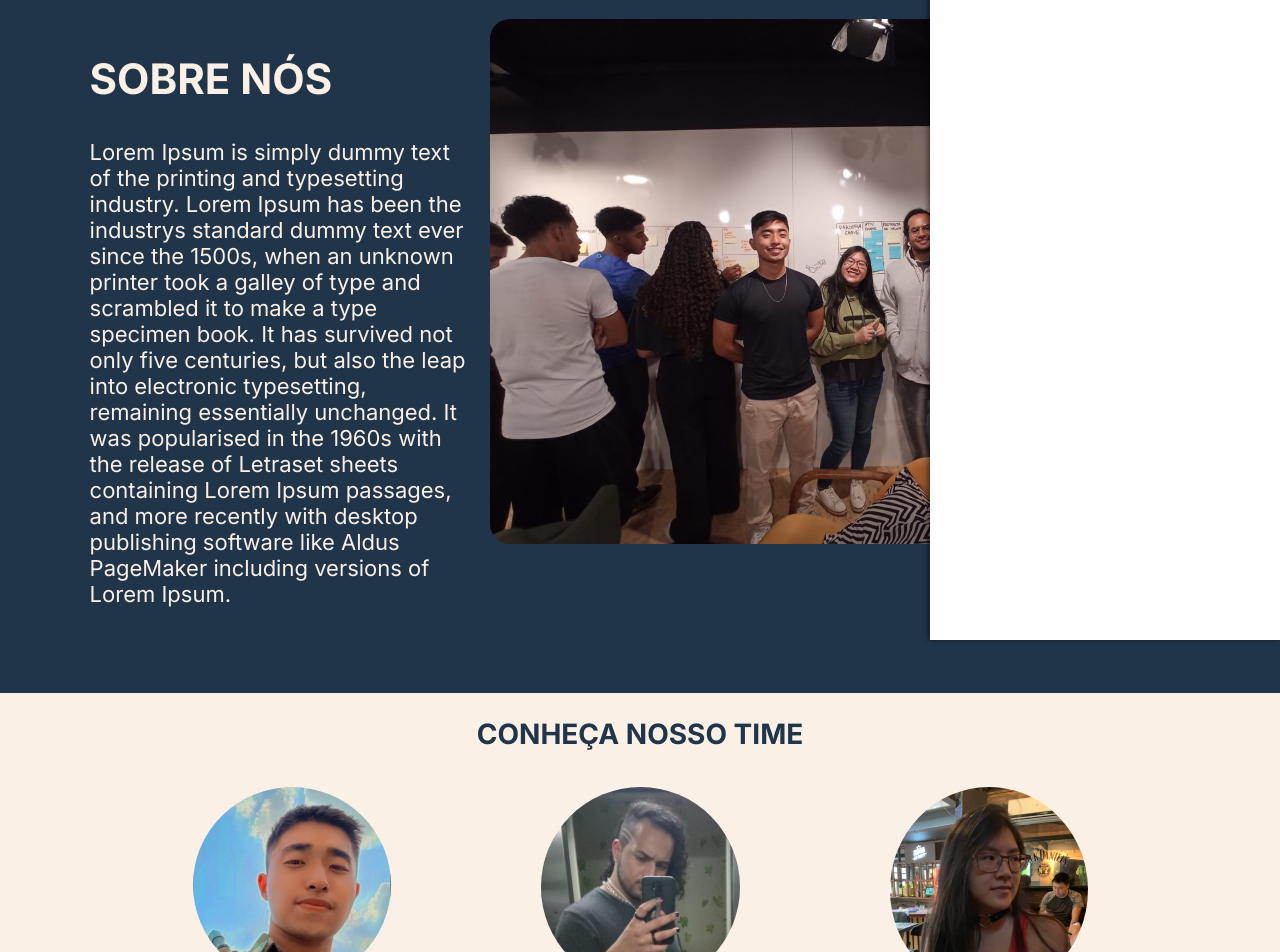
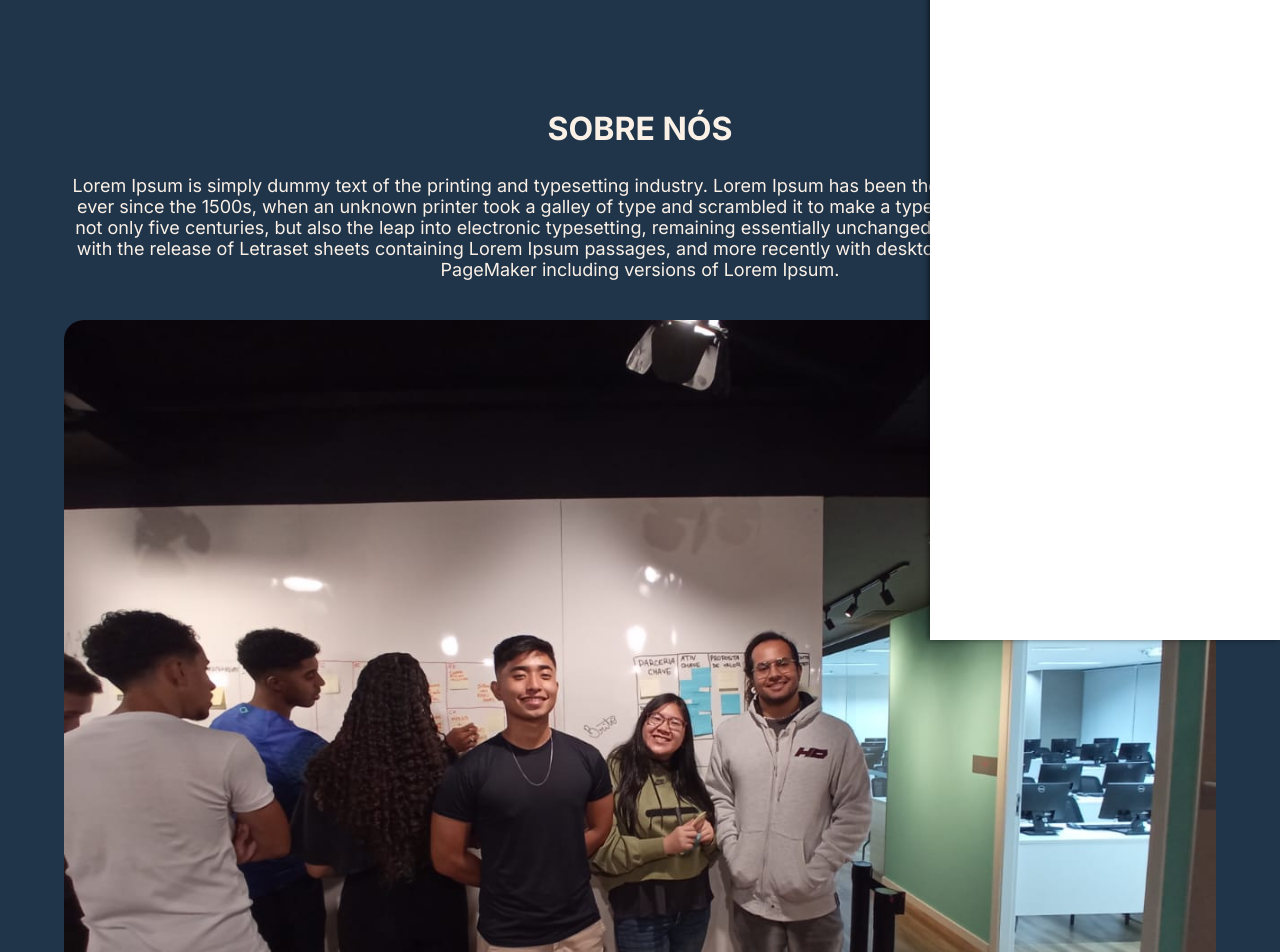
Before and after one commit to leviutima/oceania, a Next.js app: page /Sobre in a window 1280 px wide. Shown: the part 160-1112 px from the top of the page. Built offline with nearby package versions, Linux system fonts and the light colour scheme.

Commit message:
melhorando responsividade do banner

```diff
--- a/src/app/Sobre/Sobre.module.css
+++ b/src/app/Sobre/Sobre.module.css
@@ -13,10 +13,10 @@
 
 .fotosContainer {
     display: flex;
-    gap: 150px;
+    gap: 100px;
     padding: 1% 0 2% 0;
 
-    @media (max-width:768px) {
+    @media (max-width:768px){
         display: flex;
         flex-direction: column;
         gap: 25px;
@@ -46,12 +46,6 @@
 .foto {
     border-radius: 100%;
     transition: transform 0.3s ease, box-shadow 0.3s ease;
-
-    @media (max-width: 768px) {
-        border-radius: 50px;
-        width: 50vw;
-        height: 27vh;
-    }
 }
 
 .foto:hover {
--- a/src/app/components/Banner/Banner.module.css
+++ b/src/app/components/Banner/Banner.module.css
@@ -20,13 +20,15 @@
     border-radius: 20px;
 }
 
-/* Media query for mobile view */
-@media (max-width: 768px) {
+
+
+
+@media (max-width: 1375px) {
     .sectionContainer {
         flex-direction: column;
         align-items: center;
-        padding: 10% 5%; /* Adjust padding for better mobile view */
-        text-align: center; /* Center text for better readability */
+        padding: 10% 5%;
+        text-align: center;
     }
 
     .title {
@@ -34,7 +36,7 @@
     }
 
     .paragraph {
-        font-size: 18px; /* Adjust font size for mobile */
+        font-size: 18px;
     }
 
     .imgBanner {
```
